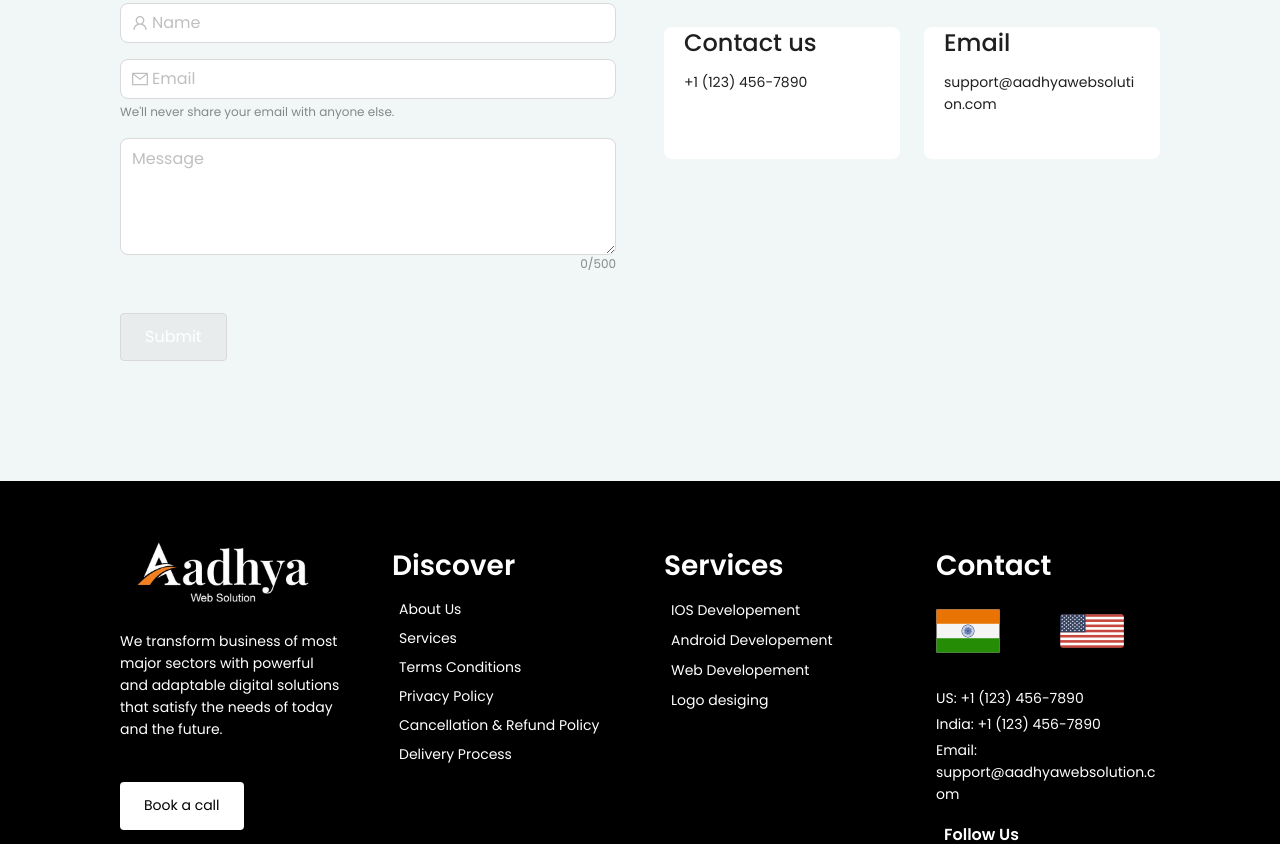
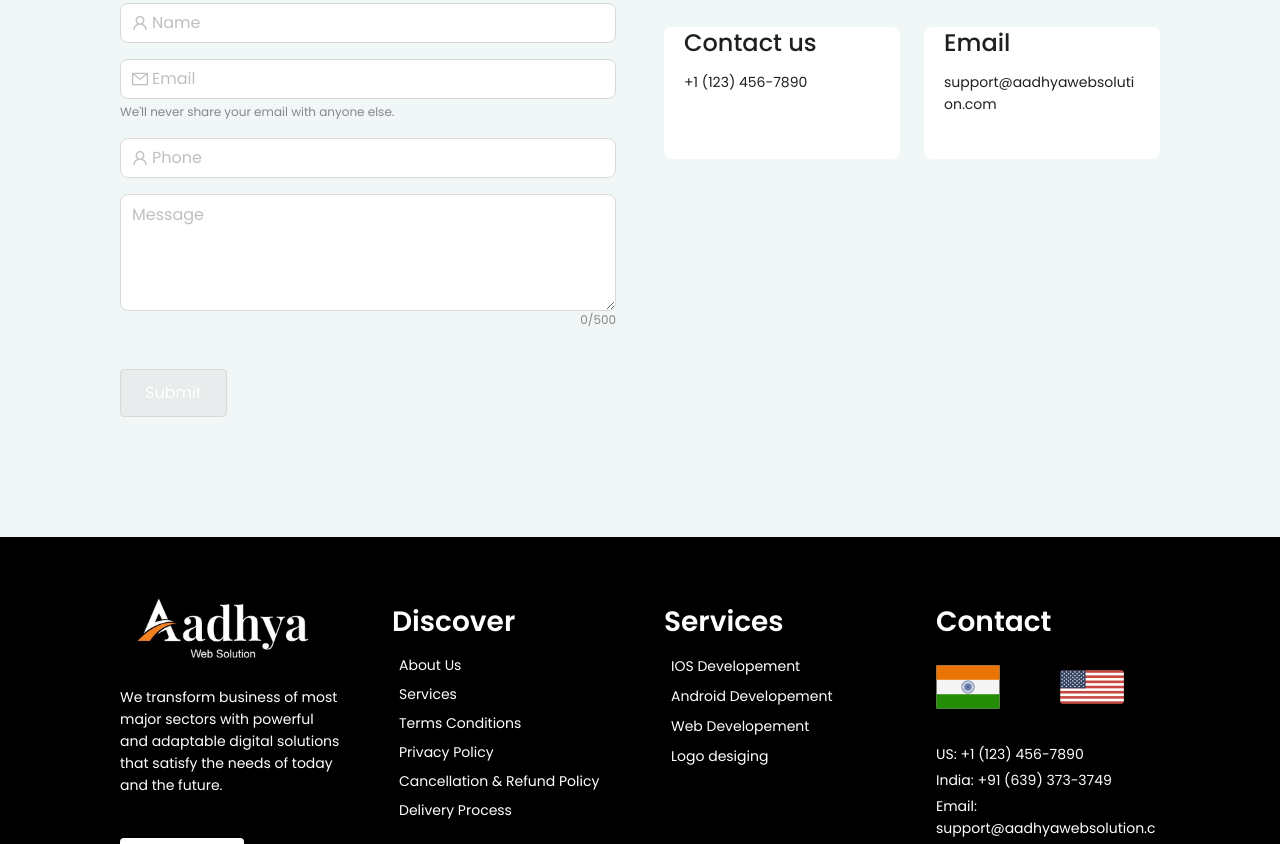
Before and after one commit to saiyashwanthsomavarapu/websolutions, a React (Vite) app: page /contact in a window 1280 px wide. Shown: the part 920-1764 px from the top of the page. Built offline with nearby package versions, Linux system fonts and the light colour scheme; a web font is replaced by a local one.

Commit message:
added few changes

```diff
--- a/src/components/Layout/Footer.tsx
+++ b/src/components/Layout/Footer.tsx
@@ -130,8 +130,8 @@ const FooterComponent = () => {
                   <Image src={US} preview={false} style={{ width: '100%', height: 'auto' }} />
                 </Col>
                 <Col xs={24} style={{ marginTop: '1em' }}>
-                  <Text style={{ ...whiteTextStyle, ...textBlockStyle }}> US: +1 (123) 456-7890</Text>
-                  <Text style={{ ...whiteTextStyle, ...textBlockStyle }}> India: +1 (123) 456-7890</Text>
+                  <Text style={{ ...whiteTextStyle, ...textBlockStyle }}> US: +1 (123) 456-7890 </Text>
+                  <Text style={{ ...whiteTextStyle, ...textBlockStyle }}> India: +91 (639) 373-3749 </Text>
                   <Text style={{ ...whiteTextStyle, }}>Email: support@aadhyawebsolution.com</Text>
                 </Col>
                 <Col xs={24} >
@@ -192,7 +192,7 @@ const FooterComponent = () => {
             <Text style={{ color: '#999' }}>All Rights Reserved © Aadhya Web Solution | 2025</Text>
           </Space>
         </Col>
-        <Col xs={24} sm={24} md={12} style={{ display: 'flex', justifyContent: 'flex-end' }}>
+        {/* <Col xs={24} sm={24} md={12} style={{ display: 'flex', justifyContent: 'flex-end' }}>
           <Space align="center" style={{ display: 'flex', flexDirection: 'row', justifyContent: 'flex-start' }}>
             <Text style={{ color: '#999' }}>
               <RouterLink to="/terms_conditions" style={{ ...linkStyle, color: 'white' }}>Terms Conditions</RouterLink> |
@@ -201,7 +201,7 @@ const FooterComponent = () => {
               <RouterLink to="/sitemaps" style={{ ...linkStyle, color: 'white' }}>Sitemaps</RouterLink>
             </Text>
           </Space>
-        </Col>
+        </Col> */}
       </Row>
     </Footer>
   );
--- a/src/pages/Contact/GetInTouch.tsx
+++ b/src/pages/Contact/GetInTouch.tsx
@@ -13,6 +13,7 @@ type InputStatus = "" | "warning" | "error" | undefined;
 interface FormData {
     name: string;
     email: string;
+    phone?: string;
     message: string;
 }
 
@@ -24,12 +25,14 @@ interface ValidationState {
 interface FormValidation {
     name: ValidationState;
     email: ValidationState;
+    phone?: ValidationState;
     message: ValidationState;
 }
 
 interface TouchedState {
     name: boolean;
     email: boolean;
+    phone: boolean;
     message: boolean;
 }
 
@@ -65,6 +68,7 @@ const GetInTouch: React.FC = () => {
     const [touched, setTouched] = useState<TouchedState>({
         name: false,
         email: false,
+        phone: false,
         message: false
     });
 
@@ -73,7 +77,11 @@ const GetInTouch: React.FC = () => {
         const emailRegex = /^[^\s@]+@[^\s@]+\.[^\s@]+$/;
         return emailRegex.test(email);
     };
-
+    // Validate email format with regex
+    const validatePhone = (phone: string): boolean => {
+        const phoneRegex = /^[^\s@]+@[^\s@]+\.[^\s@]+$/;
+        return phoneRegex.test(phone);
+    };
     // Handle input change
     const handleChange = (e: ChangeEvent<HTMLInputElement | HTMLTextAreaElement>): void => {
         const { name, value } = e.target;
@@ -93,7 +101,7 @@ const GetInTouch: React.FC = () => {
             ...prevState,
             [name]: true
         }));
-        validateField(name as keyof FormData, formData[name as keyof FormData]);
+        validateField(name as keyof FormData, formData[name as keyof FormData] || '');
     };
 
     // Validate a specific field
@@ -164,6 +172,7 @@ const GetInTouch: React.FC = () => {
         setTouched({
             name: true,
             email: true,
+            phone: true,
             message: true
         });
 
@@ -204,6 +213,7 @@ const GetInTouch: React.FC = () => {
                         setTouched({
                             name: false,
                             email: false,
+                            phone: false,
                             message: false
                         });
                         // Success toast message
@@ -289,6 +299,25 @@ const GetInTouch: React.FC = () => {
                                         We'll never share your email with anyone else.
                                     </Text>
                                 )
+                            )}
+                        </div>
+
+                        <div style={{ marginBottom: '16px' }}>
+                            <Input
+                                size='large'
+                                id="phone"
+                                name="phone"
+                                placeholder="Phone"
+                                prefix={<UserOutlined style={{ color: 'rgba(0,0,0,.25)' }} />}
+                                value={formData.phone || ''}
+                                onChange={handleChange}
+                                onBlur={handleBlur}
+                                status={touched.phone ? validation.phone?.status : undefined}
+                            />
+                            {touched.phone && validation.phone?.message && (
+                                <div style={{ color: '#ff4d4f', fontSize: '12px', marginTop: '4px' }}>
+                                    {validation.phone.message}
+                                </div>
                             )}
                         </div>
 
--- a/src/pages/HomeScreens/ClientLogos.tsx
+++ b/src/pages/HomeScreens/ClientLogos.tsx
@@ -34,12 +34,12 @@ const ClientLogos = () => {
         <Space style={{
             display: "flex",
             padding: screens.lg || screens.md ? "120px" : "50px",
-            background: '#0d2a4b',
+            // background: '#0d2a4b',
         }}>
             <Row gutter={[48, 48]}>
                 <Col xs={24} md={24} lg={24}>
                     <Text style={{
-                        color: "#fff",
+                        color: "#000",
                         textTransform: "uppercase",
                         fontWeight: "300",
                         display: "block",
@@ -53,7 +53,7 @@ const ClientLogos = () => {
                             fontSize: screens.lg ? "2.5em" : "2em",
                             marginTop: 10,
                             lineHeight: "1.2",
-                            color: "#fff",
+                            color: "#000",
                         }}>
                         We Have Worked For
                     </Title>
@@ -61,14 +61,14 @@ const ClientLogos = () => {
                         style={{
                             fontSize: "16px",
                             fontWeight: "400",
-                            color: "#fff",
+                            color: "#000",
                             marginBottom: "32px",
 
                         }}
                     >
                         Our clients consider us a strategic partner. From concept to iterative development, <strong>we'll help you realize your product.</strong>
                     </Paragraph>
-                    <div style={{ display: 'flex', flexWrap: 'wrap', }}>
+                    <div style={{ display: 'flex', flexWrap: 'wrap'}}>
 
                         <Row gutter={[24, 24]}>
                             {clientRows.map((client, colIndex) => (
--- a/src/pages/HomeScreens/CustomComponent.tsx
+++ b/src/pages/HomeScreens/CustomComponent.tsx
@@ -38,7 +38,7 @@ const CustomComponent = () => {
             display: "flex",
             padding: screens.lg || screens.md ? "120px" : "50px",
             justifyContent: "center",
-            backgroundColor: "#fff",
+            backgroundColor: "#f5f5f5",
         }}>
             <Row gutter={[48, 48]}>
                 <Col xs={24} md={12} lg={12}>
--- a/src/pages/HomeScreens/Intro.tsx
+++ b/src/pages/HomeScreens/Intro.tsx
@@ -42,6 +42,7 @@ const Intro = () => {
             width: '100%',
             overflow: 'hidden',
         }}>
+            {/* Background video is not play in moblie we need to check this  */}
             <video
                 autoPlay
                 loop
@@ -56,6 +57,7 @@ const Intro = () => {
                     objectFit: 'cover',
                     filter: 'brightness(0.5)',
                 }}
+                onCanPlay={(e) => e.currentTarget.play()}
             >
                 <source src={BG} type="video/mp4" />
                 Your browser does not support the video tag.
--- a/src/pages/HomeScreens/SupportedPlatforms.tsx
+++ b/src/pages/HomeScreens/SupportedPlatforms.tsx
@@ -94,7 +94,7 @@ export const SupportedPlatforms = () => {
                 display: "flex",
                 justifyContent: "center",
                 padding: screen.lg || screen.md ? "120px" : "50px",
-                backgroundColor: "#0d2a4b",
+                backgroundColor: "#000",
             }}
         >
             <Row gutter={[48, 48]}>
--- a/src/pages/HomeScreens/WhyChooseUs.tsx
+++ b/src/pages/HomeScreens/WhyChooseUs.tsx
@@ -35,7 +35,7 @@ function WhyChooseUs() {
             style={{
                 display: "flex",
                 padding: screen.lg || screen.md ? "120px" : "50px",
-                backgroundColor: "#0d2a4b",
+                backgroundColor: "#000",
             }}
         >
             <Row gutter={[48, 48]}>
--- a/src/pages/HomeScreens/index.tsx
+++ b/src/pages/HomeScreens/index.tsx
@@ -22,11 +22,12 @@ function HomeScreen() {
       <ServicesSectionUI />
       <SupportedPlatforms />
       {/* <CaseStudySection /> */}
+
+      <CustomComponent />
       <BannersCarousel />
-      <WhyChooseUs />
-      <CustomComponent />
       <ClientLogos />
       {/* <OurWork /> */}
+      <WhyChooseUs />
     </Fragment >
   );
 }
```
